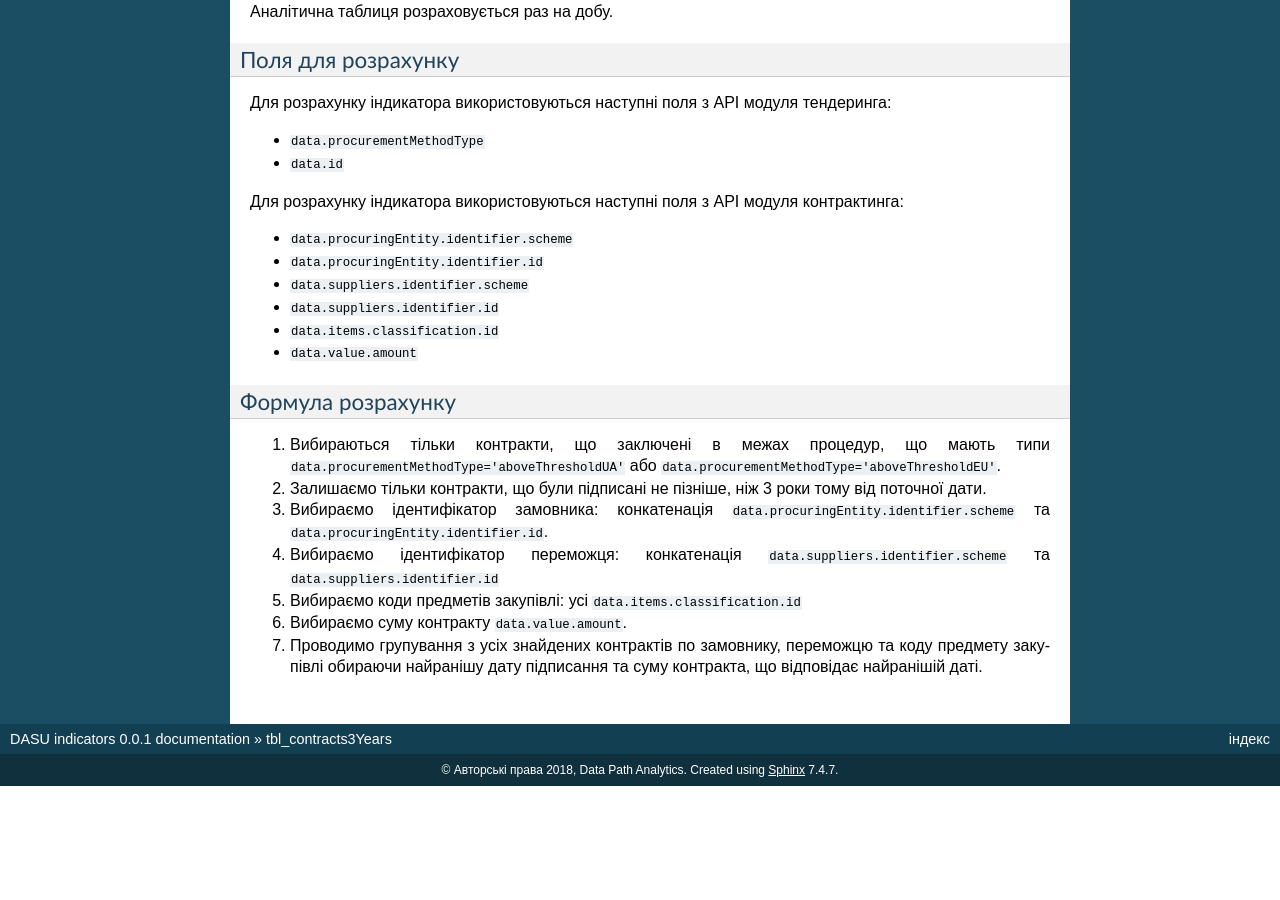
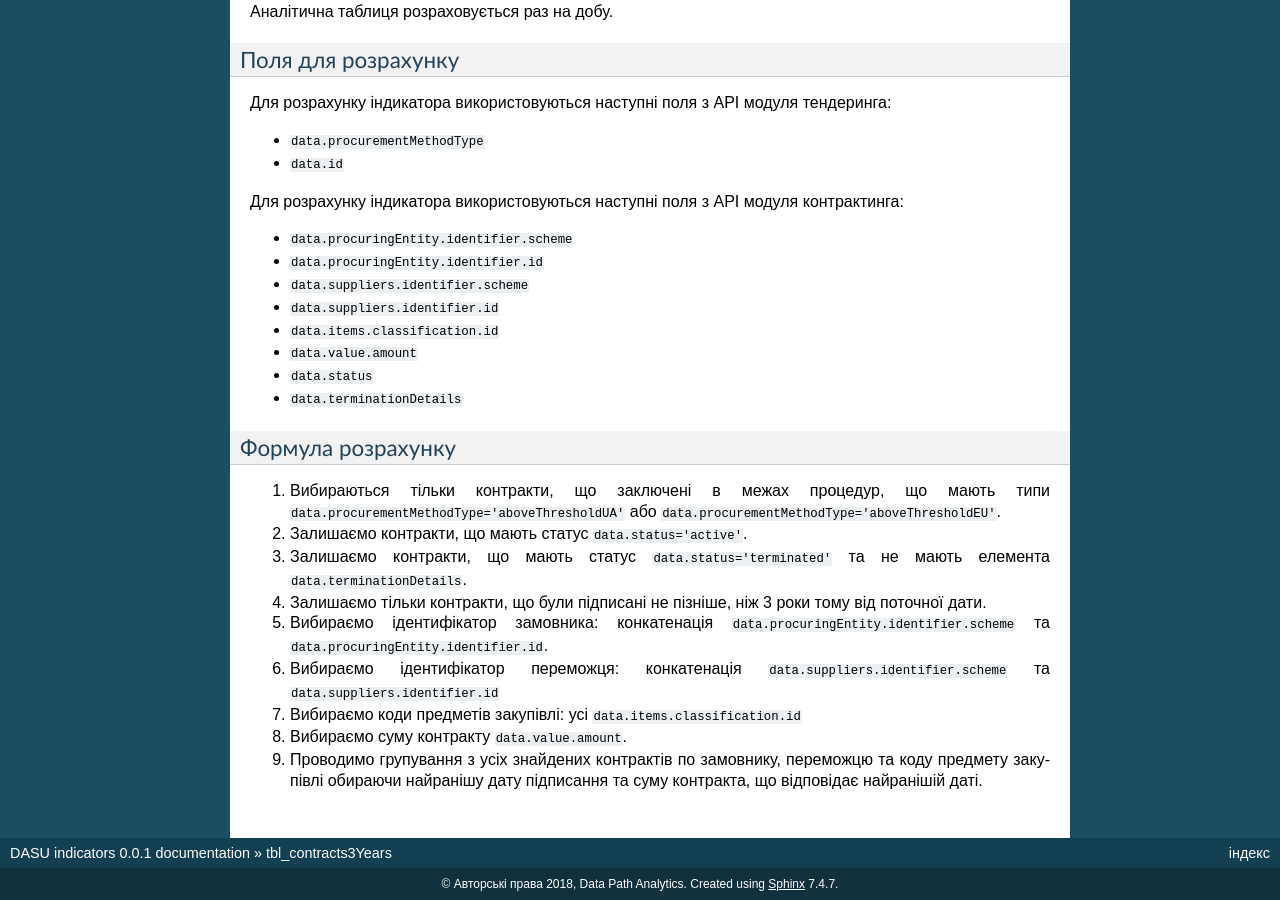
Before and after one commit to dbolshev/indicators-docs, a Sphinx documentation site: the page built from docs/tbl_contracts3Years.rst, in a window 1280 px wide and 900 px high, scrolled down 876 px. Built offline with Sphinx 7.4.7, drawn with Linux system fonts in a browser that asks for light colours; before the commit the page ends 1662 px from its top, so only the background shows below that.

Commit message:
Update tbl_contracts3Years.rst

```diff
--- a/docs/tbl_contracts3Years.rst
+++ b/docs/tbl_contracts3Years.rst
@@ -69,20 +69,26 @@ tbl_contracts3Years
 - ``data.suppliers.identifier.id``
 - ``data.items.classification.id``
 - ``data.value.amount``
+- ``data.status``
+- ``data.terminationDetails``
 
 Формула розрахунку
 ==================
 
 1. Вибираються тільки контракти, що заключені в межах процедур, що мають типи ``data.procurementMethodType='aboveThresholdUA'`` або ``data.procurementMethodType='aboveThresholdEU'``.
 
-2. Залишаємо тільки контракти, що були підписані не пізніше, ніж 3 роки тому від поточної дати.
+2. Залишаємо контракти, що мають статус ``data.status='active'``.
 
-3. Вибираємо ідентифікатор замовника: конкатенація ``data.procuringEntity.identifier.scheme`` та ``data.procuringEntity.identifier.id``.
+3. Залишаємо контракти, що мають статус ``data.status='terminated'`` та не мають елемента ``data.terminationDetails``.
 
-4. Вибираємо ідентифікатор переможця: конкатенація ``data.suppliers.identifier.scheme`` та ``data.suppliers.identifier.id``
+4. Залишаємо тільки контракти, що були підписані не пізніше, ніж 3 роки тому від поточної дати.
 
-5. Вибираємо коди предметів закупівлі: усі ``data.items.classification.id``
+5. Вибираємо ідентифікатор замовника: конкатенація ``data.procuringEntity.identifier.scheme`` та ``data.procuringEntity.identifier.id``.
 
-6. Вибираємо суму контракту ``data.value.amount``.
+6. Вибираємо ідентифікатор переможця: конкатенація ``data.suppliers.identifier.scheme`` та ``data.suppliers.identifier.id``
 
-7. Проводимо групування з усіх знайдених контрактів по замовнику, переможцю та коду предмету закупівлі обираючи найранішу дату підписання та суму контракта, що відповідає найранішій даті.
+7. Вибираємо коди предметів закупівлі: усі ``data.items.classification.id``
+
+8. Вибираємо суму контракту ``data.value.amount``.
+
+9. Проводимо групування з усіх знайдених контрактів по замовнику, переможцю та коду предмету закупівлі обираючи найранішу дату підписання та суму контракта, що відповідає найранішій даті.
```
